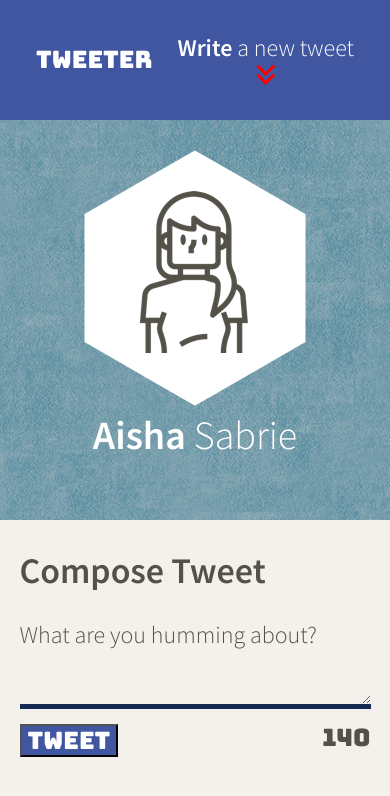
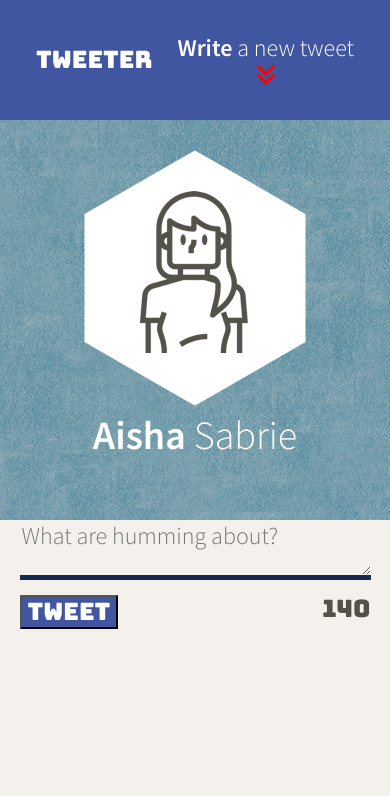
Before and after one commit to Sabrieai/Tweeter, a website: page public/index.html in a window 390 px wide. Drawn offline with nearby package versions, Linux system fonts and the light colour scheme; no server answers.

Commit message:
update textbox unput and div to support responsive design

```diff
--- a/public/index.html
+++ b/public/index.html
@@ -50,6 +50,7 @@
     </div>
     </div>
     </nav>
+    <div id = "views">
     <div class = "headerContent">
       <header>
         <div class = "avatar">
@@ -64,11 +65,10 @@
     <main class="container">
      <!-- form to creatre new tweets -->
     <section class="new-tweet">
-      <h2>Compose Tweet</h2>
       <div class="error"></div>
       <form method="POST" action="/tweets">
-        <label for="tweet-text">What are you humming about?</label>
-        <textarea name="text" id="tweet-text"></textarea>
+        <label for="tweet-text"></label>
+        <textarea name="text" id="tweet-text" placeholder="What are humming about?"></textarea>
         <div id= "below">
           <button class = button type="submit">Tweet</button>
           <output name="counter" class="counter" for="tweet-text">140</output>
@@ -80,5 +80,6 @@
        <!--where the tweets from client.js will be placed -->
     </section>
   </main>
+  <div>
   </body>
 </html>
```
